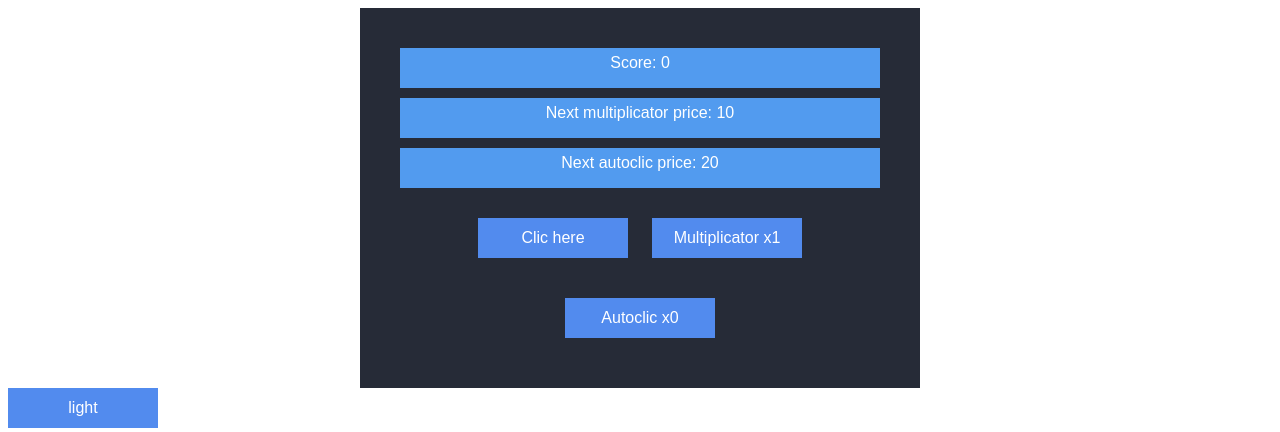
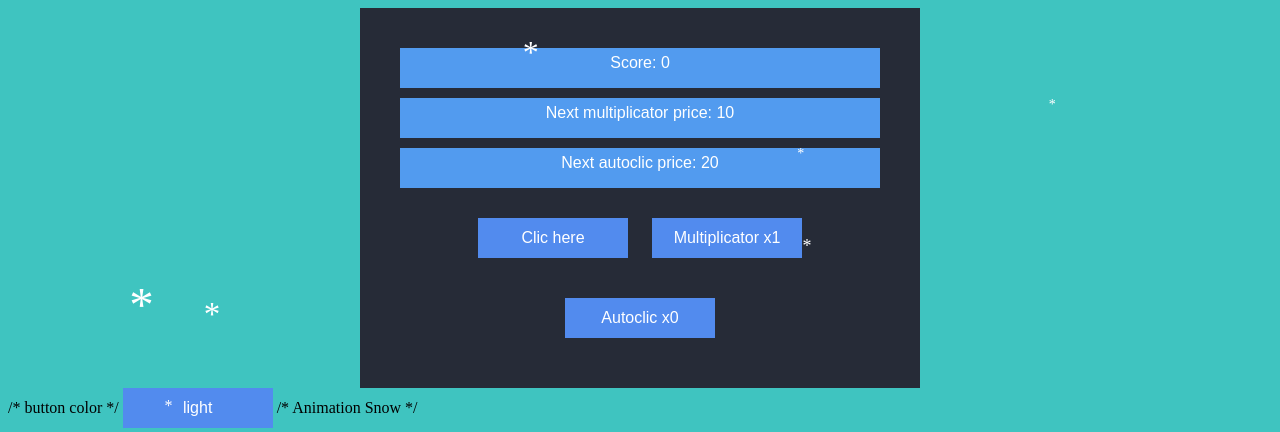
Before and after one commit to Ghuti/Ghuti.github.io, a plain HTML site: page Game/Clicker/clic.html in a window 1280 px wide. Shown: the top 432 px of the page. Drawn offline with Linux system fonts and the light colour scheme.

Commit message:
maj nowel

```diff
--- a/Game/Clicker/clic.css
+++ b/Game/Clicker/clic.css
@@ -1,4 +1,6 @@
-
+body {
+    background: #3FC4C0 ;
+}
 .contain {
     position: relative;
     color: #575e72;
@@ -63,3 +65,7 @@ img {
 .game {
     height: 80px;
 }
+
+footer {
+    bottom: 0;
+}
--- a/Game/Clicker/clic.html
+++ b/Game/Clicker/clic.html
@@ -1,5 +1,7 @@
 <!DOCTYPEhtml>
 <html id="test">
+
+
     <head>
     	<link rel="icon" type="image/png" href="favicon.jpg" />
         <title id="scor">clicker game</title>
@@ -39,6 +41,7 @@
 		};
     </script> -->
 
+   /* button color */
 
 		<button id="b3"> light</button>
 
@@ -50,19 +53,30 @@
 		blop = 0;
 		b3.onclick = function() {
 			if (blop == 0) {
-				test.style.background = "#003A7C";
-				teste.style.background = "#003A7C";
+				test.style.background = "#20832A"; //#003A7C
+				teste.style.background = "#20832A"; //#003A7C
 				blop = blop += 1;
 				b3.innerHTML = "night";
 			}
 			else {
-				test.style.background = "#fff";
-				teste.style.background = "#fff";
+				test.style.background = "#3FC4C0"; //#fff
+				teste.style.background = "#3FC4C0"; //#fff
 				blop = blop -= 1;
 				b3.innerHTML = "light";
 			}
 		}
     </script>
+
+    /* Animation Snow */
+
+	<script src="snow.js"></script>
+    		<script type="text/javascript">
+			window.onload = function(){
+				snow.init(10);
+			};
+	</script>
+
+
 
 
 
--- /dev/null
+++ b/Game/Clicker/snow.js
@@ -0,0 +1,160 @@
+/*var SNOW_Picture = "snow.png"
+var SNOW_no = 15;
+
+var SNOW_browser_IE_NS = (document.body.clientHeight) ? 1 : 0;
+var SNOW_browser_MOZ = (self.innerWidth) ? 1 : 0;
+var SNOW_browser_IE7 = (document.documentElement.clientHeight) ? 1 : 0;
+
+var SNOW_Time;
+var SNOW_dx, SNOW_xp, SNOW_yp;
+var SNOW_am, SNOW_stx, SNOW_sty;
+var i, SNOW_Browser_Width, SNOW_Browser_Height;
+
+if (SNOW_browser_IE_NS)
+{
+    SNOW_Browser_Width = document.body.clientWidth;
+    SNOW_Browser_Height = document.body.clientHeight;
+}
+else if (SNOW_browser_MOZ)
+{
+    SNOW_Browser_Width = self.innerWidth - 20;
+    SNOW_Browser_Height = self.innerHeight;
+}
+else if (SNOW_browser_IE7)
+{
+    SNOW_Browser_Width = document.documentElement.clientWidth;
+    SNOW_Browser_Height = document.documentElement.clientHeight;
+}
+
+SNOW_dx = new Array();
+SNOW_xp = new Array();
+SNOW_yp = new Array();
+SNOW_am = new Array();
+SNOW_stx = new Array();
+SNOW_sty = new Array();
+
+for (i = 0; i < SNOW_no; ++ i)
+{
+    SNOW_dx[i] = 0;
+    SNOW_xp[i] = Math.random()*(SNOW_Browser_Width-50);
+    SNOW_yp[i] = Math.random()*SNOW_Browser_Height;
+    SNOW_am[i] = Math.random()*20;
+    SNOW_stx[i] = 0.02 + Math.random()/10;
+    SNOW_sty[i] = 0.7 + Math.random();
+    if (i == 0) document.write("<\div id=\"SNOW_flake"+ i +"\" style=\"position: absolute; z-index: "+ i +"; visibility: visible; top: 15px; left: 15px;\"><a href=\"http://www.peters1.dk\" target=\"_blank\"><\img src=\""+SNOW_Picture+"\" border=\"0\"></a><\/div>");
+    else document.write("<\div id=\"SNOW_flake"+ i +"\" style=\"position: absolute; z-index: "+ i +"; visibility: visible; top: 15px; left: 15px;\"><\img src=\""+SNOW_Picture+"\" border=\"0\"><\/div>");
+}
+
+function SNOW_Weather()
+{
+
+for (i = 0; i < SNOW_no; ++ i)
+{
+    SNOW_yp[i] += SNOW_sty[i];
+
+    if (SNOW_yp[i] > SNOW_Browser_Height-50)
+    {
+        SNOW_xp[i] = Math.random()*(SNOW_Browser_Width-SNOW_am[i]-30);
+        SNOW_yp[i] = 0;
+        SNOW_stx[i] = 0.02 + Math.random()/10;
+        SNOW_sty[i] = 0.7 + Math.random();
+    }
+
+    SNOW_dx[i] += SNOW_stx[i];
+
+    document.getElementById("SNOW_flake"+i).style.top=SNOW_yp[i]+"px";
+    document.getElementById("SNOW_flake"+i).style.left=SNOW_xp[i] + SNOW_am[i]*Math.sin(SNOW_dx[i])+"px";
+}
+
+SNOW_Time = setTimeout("SNOW_Weather()", 10);
+
+}
+
+SNOW_Weather();  */
+
+var snow = {
+
+	wind : 0,
+	maxXrange : 300,
+	minXrange : 10,
+	maxSpeed : 2,
+	minSpeed : 1,
+	color : "#fff",
+	char : "*",
+	maxSize : 50,
+	minSize : 8,
+
+	flakes : [],
+	WIDTH : 0,
+	HEIGHT : 0,
+
+	init : function(nb){
+		var o = this,
+			frag = document.createDocumentFragment();
+		o.getSize();
+
+
+
+		for(var i = 0; i < nb; i++){
+			var flake = {
+				x : o.random(o.WIDTH),
+				y : - o.maxSize,
+				xrange : o.minXrange + o.random(o.maxXrange - o.minXrange),
+				yspeed : o.minSpeed + o.random(o.maxSpeed - o.minSpeed, 100),
+				life : 0,
+				size : o.minSize + o.random(o.maxSize - o.minSize),
+				html : document.createElement("span")
+			};
+
+			flake.html.style.position = "absolute";
+			flake.html.style.top = flake.y + "px";
+			flake.html.style.left = flake.x + "px";
+			flake.html.style.fontSize = flake.size + "px";
+			flake.html.style.color = o.color;
+			flake.html.appendChild(document.createTextNode(o.char));
+
+			frag.appendChild(flake.html);
+			o.flakes.push(flake);
+		}
+
+		document.body.appendChild(frag);
+		o.animate();
+	},
+
+	animate : function(){
+		var o = this;
+		for(var i = 0, c = o.flakes.length; i < c; i++){
+			var flake = o.flakes[i],
+				top = flake.y + flake.yspeed,
+				left = flake.x + Math.sin(flake.life) * flake.xrange + o.wind;
+			if(top < o.HEIGHT - flake.size - 10 && left < o.WIDTH - flake.size && left > 0){
+				flake.html.style.top = top + "px";
+				flake.html.style.left = left + "px";
+				flake.y = top;
+				flake.x += o.wind;
+				flake.life+= .01;
+			}
+			else {
+				flake.html.style.top = -o.maxSize + "px";
+				flake.x = o.random(o.WIDTH);
+				flake.y = -o.maxSize;
+				flake.html.style.left = flake.x + "px";
+				flake.life = 0;
+			}
+		}
+		setTimeout(function(){
+			o.animate();
+		},20);
+	},
+
+	random : function(range, num){
+		var num = num?num:1;
+		return Math.floor(Math.random() * (range + 1) * num) / num;
+	},
+
+	getSize : function(){
+		this.WIDTH = document.body.clientWidth || window.innerWidth;
+		this.HEIGHT = document.body.clientHeight || window.innerHeight;
+	}
+
+};
```
